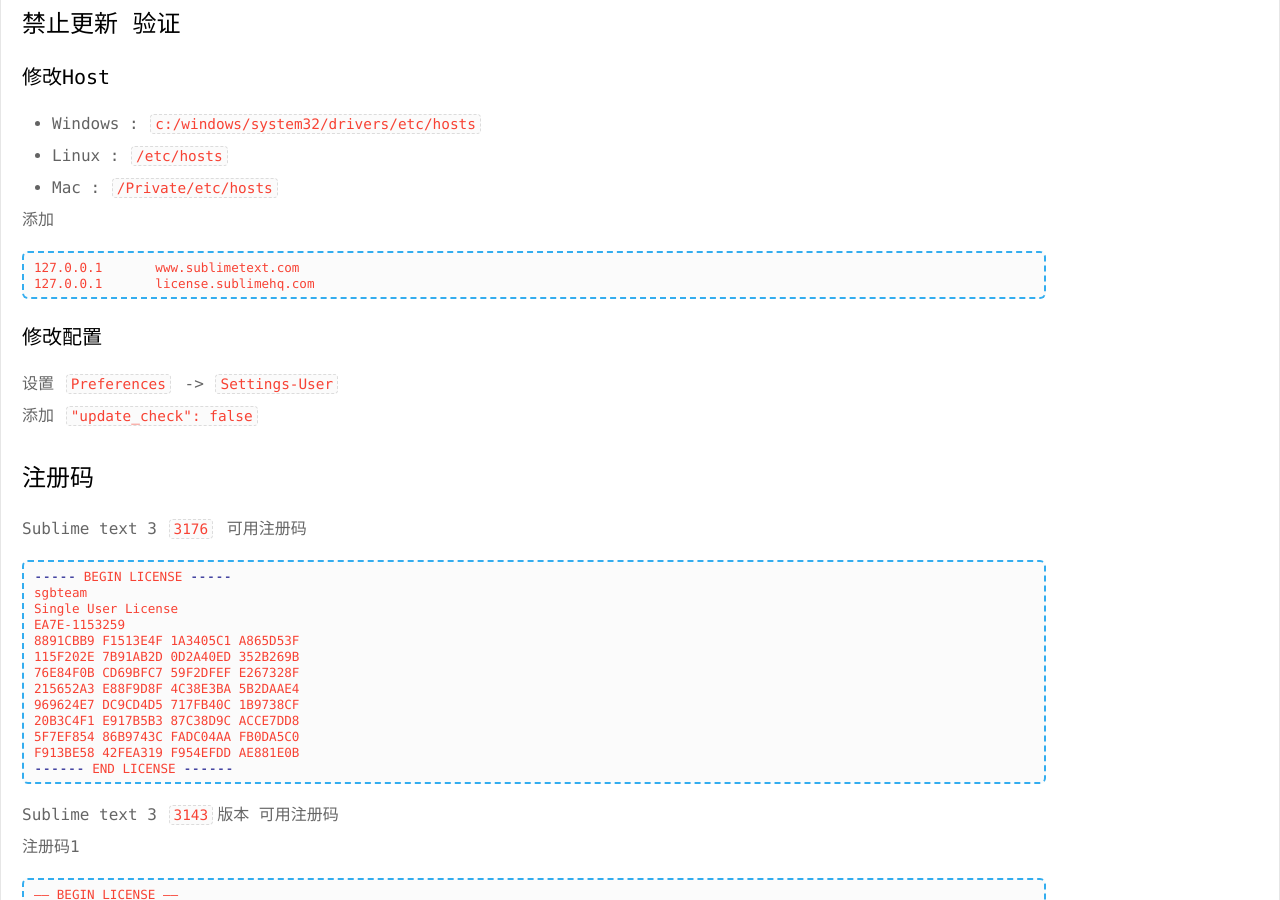
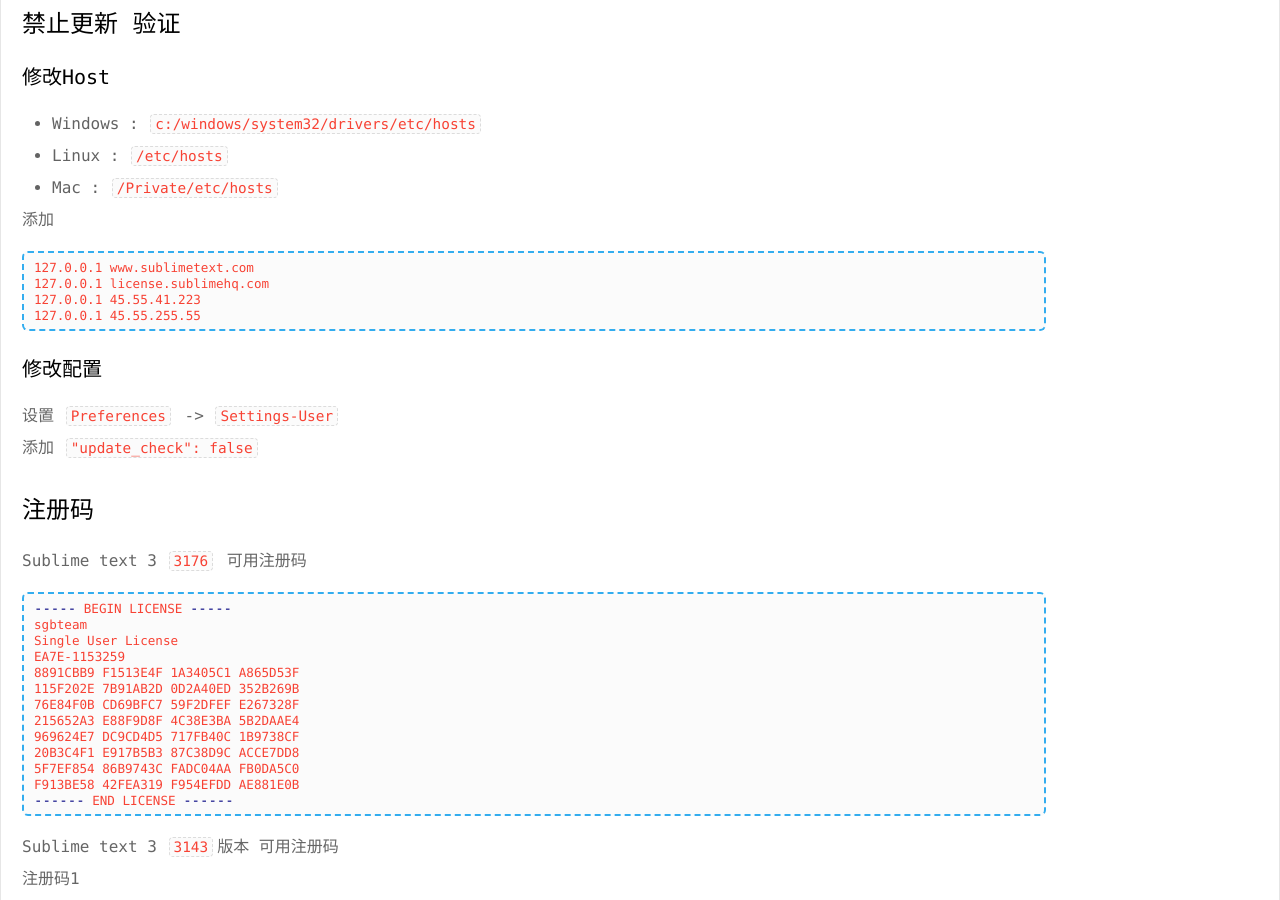
Before and after one commit to psvmc/myblog_jekyll, a Jekyll site: the page built from _posts/2015-07-25-sublime-package-control.md, in a window 1280 px wide and 900 px high, scrolled down 1709 px. Built offline with Jekyll 4.4.1, drawn with Linux system fonts in a browser that asks for light colours; comment, search, counter and statistics services are not loaded.

Commit message:
文章更新

````diff
--- a/_posts/2015-07-25-sublime-package-control.md
+++ b/_posts/2015-07-25-sublime-package-control.md
@@ -36,8 +36,10 @@
 添加
 
 ```
-127.0.0.1       www.sublimetext.com
-127.0.0.1       license.sublimehq.com
+127.0.0.1 www.sublimetext.com
+127.0.0.1 license.sublimehq.com
+127.0.0.1 45.55.41.223
+127.0.0.1 45.55.255.55
 ```
 
 #### 修改配置
````
